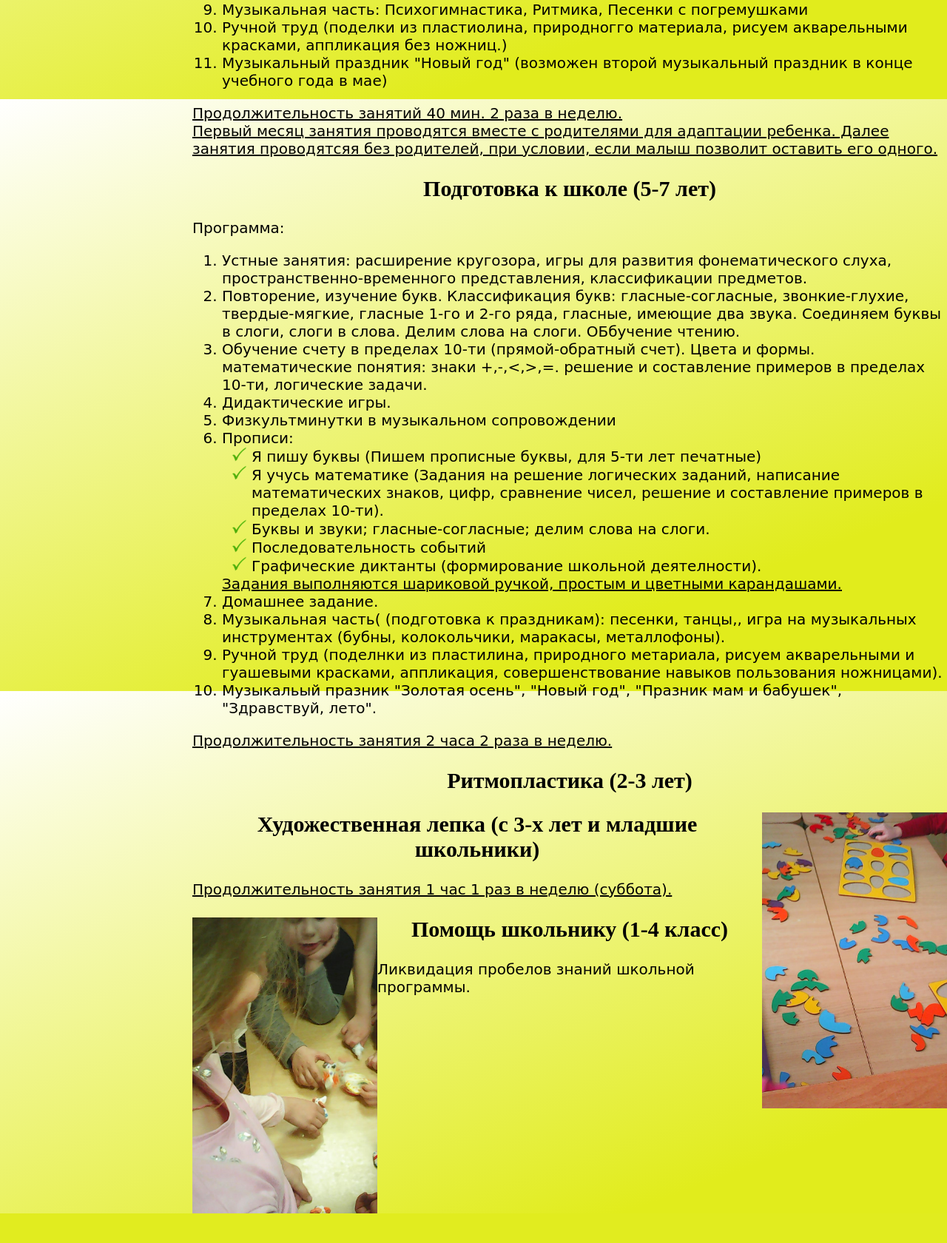
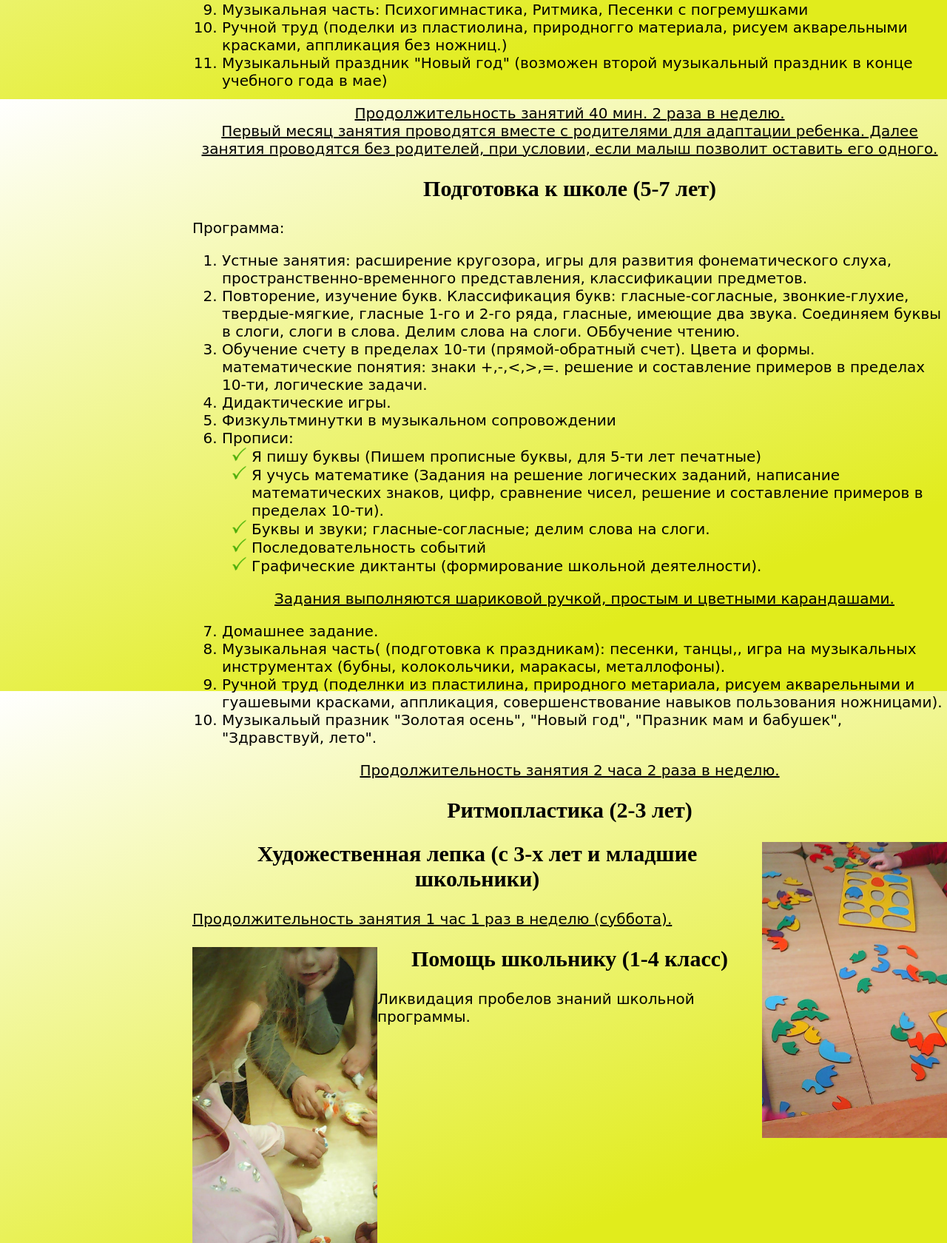
Before and after one commit to dragondmitriz/sunny.ru, a PHP site: page /lessons.php in a window 1280 px wide. Shown: the part 666-2346 px from the top of the page at 74% size. Before the commit the page ends 2306 px from the top, so only its background shows below. Run offline with PHP 8.4, Linux system fonts and the light colour scheme.

Commit message:
переоформил выделяемую информацию

```diff
--- a/css/lessons.css
+++ b/css/lessons.css
@@ -1,3 +1,8 @@
+p{
+    text-align: center;
+    text-decoration: underline;
+}
+
 .lesson{
     position: relative;
     width: 100%;
--- a/lessons.php
+++ b/lessons.php
@@ -55,9 +55,11 @@
                         мае)
                     </li>
                 </ol>
-                <u>Продолжительность занятий 40 мин. 2 раза в неделю.<br>
+                <p>
+                    Продолжительность занятий 40 мин. 2 раза в неделю.<br>
                     Первый месяц занятия проводятся вместе с родителями для адаптации ребенка.
-                    Далее занятия проводятсяя без родителей, при условии, если малыш позволит оставить его одного.</u>
+                    Далее занятия проводятся без родителей, при условии, если малыш позволит оставить его одного.
+                </p>
             </div>
         </div>
         <!--Подготовка к школе-->
@@ -94,7 +96,7 @@
                             <li>Графические диктанты (формирование школьной деятелности).</li>
                         </ul>
                     </li>
-                    <u>Задания выполняются шариковой ручкой, простым и цветными карандашами.</u>
+                    <p>Задания выполняются шариковой ручкой, простым и цветными карандашами.</p>
                     <li>Домашнее задание.</li>
                     <li>Музыкальная часть( (подготовка к праздникам): песенки, танцы,, игра на музыкальных инструментах
                         (бубны, колокольчики, маракасы, металлофоны).
@@ -105,7 +107,7 @@
                     <li>Музыкальый празник "Золотая осень", "Новый год", "Празник мам и бабушек", "Здравствуй, лето".
                     </li>
                 </ol>
-                <u>Продолжительность занятия 2 часа 2 раза в неделю.</u>
+                <p>Продолжительность занятия 2 часа 2 раза в неделю.</p>
             </div>
         </div>
         <!--Ритмопластика-->
```
